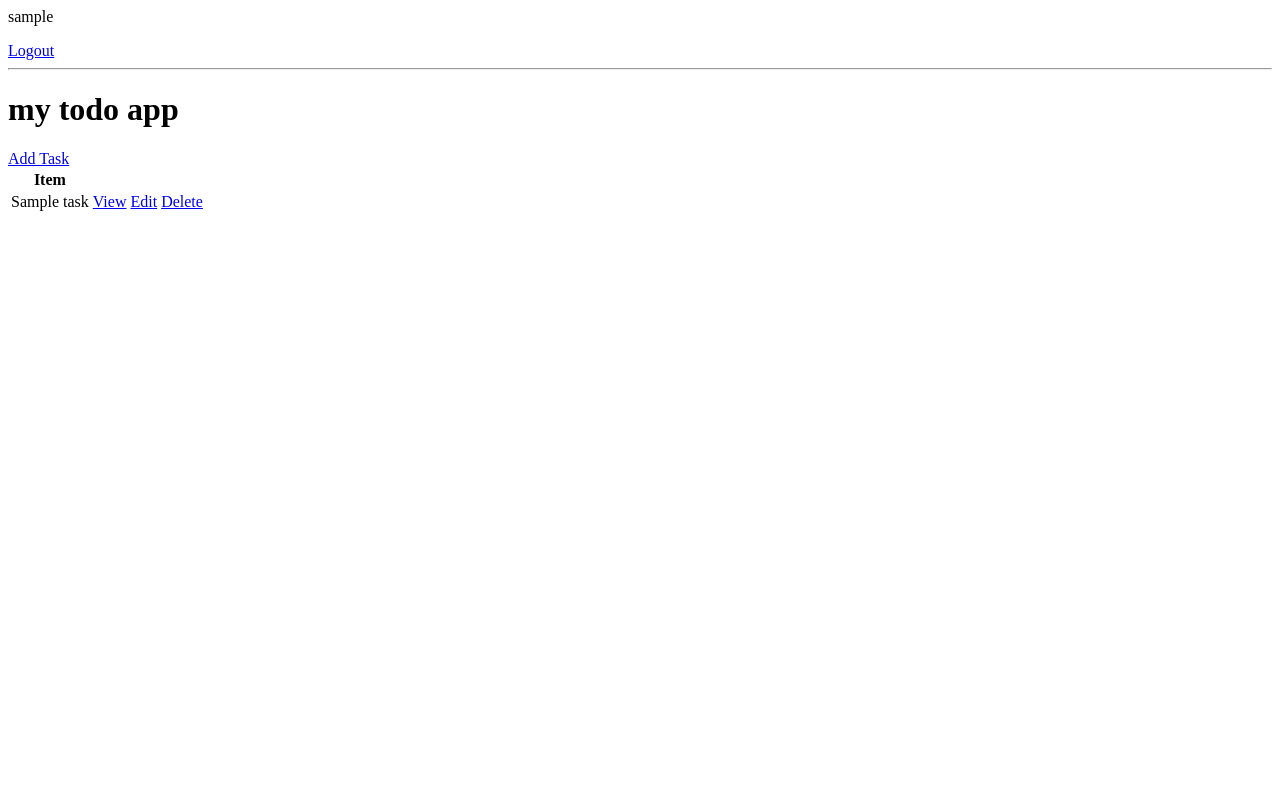
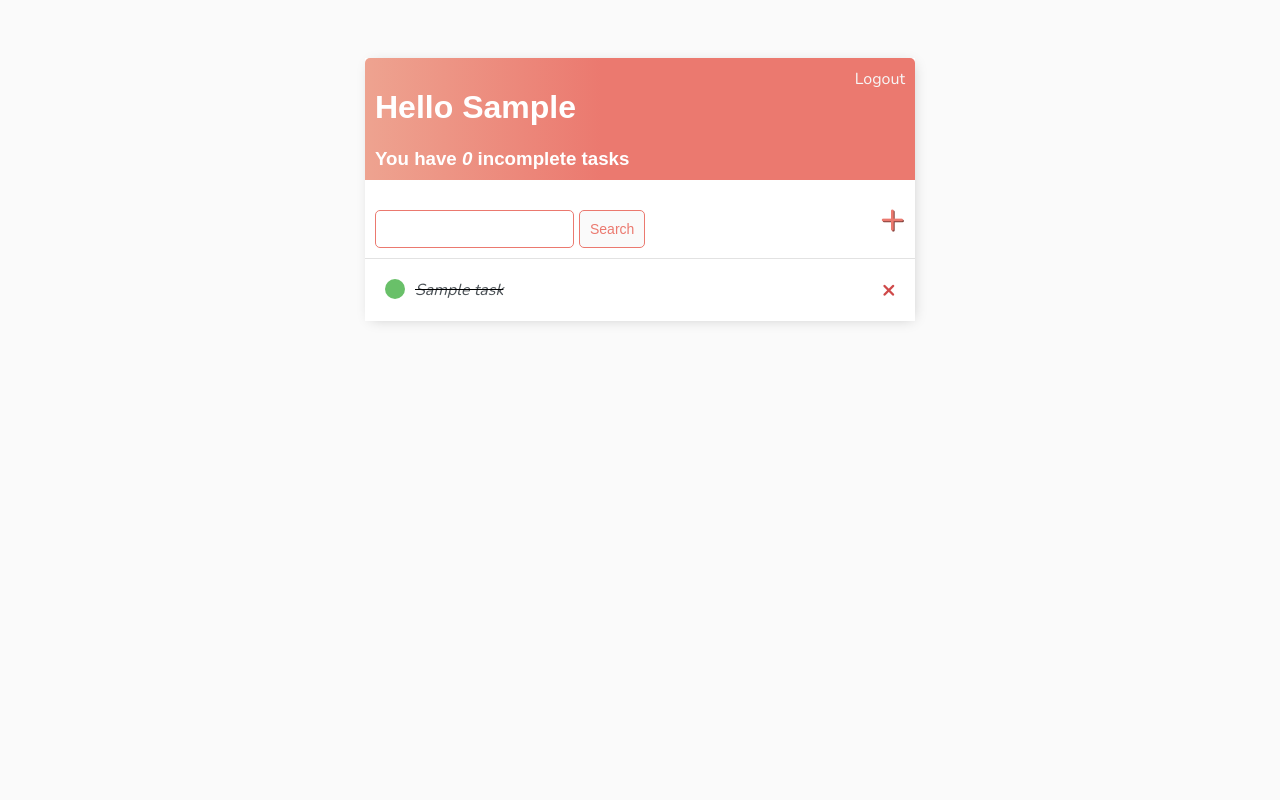
Before and after one commit to Dancan1998/Django-ToDo-app, a Django app: page / in a window 1280 px wide. Run offline with Django 3.2, Linux system fonts and the light colour scheme; a user stored in the database is signed in; tables that the repository leaves empty hold one stand-in row (values such as "Sample post").

Commit message:
styling done

```diff
--- /dev/null
+++ b/templates/todo/main.html
@@ -0,0 +1,149 @@
+{% load static %}
+<!DOCTYPE html>
+<html lang="en">
+  <head>
+    <meta charset="UTF-8" />
+    <meta http-equiv="X-UA-Compatible" content="IE=edge" />
+    <meta name="viewport" content="width=device-width, initial-scale=1.0" />
+    <title>TODO</title>
+    <link rel="preconnect" href="https://fonts.gstatic.com" />
+    <link
+      href="https://fonts.googleapis.com/css2?family=Nunito:wght@200&display=swap"
+      rel="stylesheet"
+    />
+    <style>
+      body {
+        background-color: #fafafa;
+        font-family: "Nunito", sans-serif;
+        padding-top: 50px;
+      }
+      h1,
+      h2,
+      h3,
+      h4,
+      h5,
+      h6 {
+        font-family: "Raleway", sans-serif;
+      }
+
+      a,
+      p {
+        color: #4b5156;
+      }
+      .container {
+        max-width: 550px;
+        margin: auto;
+        background-color: #fff;
+        -webkit-box-shadow: 2px 2px 13px -4px rgba(0, 0, 0, 0.21);
+        box-shadow: 2px 2px 13px -4px rgba(0, 0, 0, 0.21);
+      }
+
+      .header-bar {
+        display: flex;
+        justify-content: space-between;
+        color: #fff;
+        padding: 10px;
+        border-radius: 5px 5px 0 0;
+        background: linear-gradient(
+          90deg,
+          #eea390 0%,
+          #eb796f 43%,
+          #eb796f 100%
+        );
+      }
+
+      .header-bar a {
+        color: rgb(247, 247, 247);
+        text-decoration: none;
+      }
+
+      .task-wrapper {
+        display: flex;
+        align-items: center;
+        justify-content: space-between;
+        padding: 20px;
+        background-color: #fff;
+        border-top: 1px solid rgb(226, 226, 226);
+      }
+
+      .task-title {
+        display: flex;
+      }
+
+      .task-title a {
+        text-decoration: none;
+        color: #4b5156;
+        margin-left: 10px;
+      }
+
+      .task-complete-icon {
+        height: 20px;
+        width: 20px;
+        background-color: rgb(105, 192, 105);
+        border-radius: 50%;
+      }
+
+      .task-incomplete-icon {
+        height: 20px;
+        width: 20px;
+        background-color: rgb(218, 218, 218);
+        border-radius: 50%;
+      }
+
+      .delete-link {
+        text-decoration: none;
+        font-weight: 900;
+        color: #cf4949;
+        font-size: 22px;
+        line-height: 0;
+      }
+
+      #search-add-wrapper {
+        display: flex;
+        justify-content: space-between;
+        align-items: center;
+        padding: 10px;
+      }
+
+      #add-link {
+        color: #eb796f;
+        text-decoration: none;
+        font-size: 42px;
+        text-shadow: 1px 1px #81413b;
+      }
+
+      input[type="text"],
+      input[type="password"],
+      textarea {
+        border: 1px solid #eb796f;
+        border-radius: 5px;
+        padding: 10px;
+        width: 90%;
+      }
+
+      label {
+        padding-top: 10px !important;
+        display: block;
+      }
+
+      .button {
+        border: 1px solid #eb796f;
+        background-color: #fafafa;
+        color: #eb796f;
+        padding: 10px;
+        font-size: 14px;
+        border-radius: 5px;
+        cursor: pointer;
+        text-decoration: none;
+      }
+
+      .card-body {
+        padding: 20px;
+      }
+    </style>
+  </head>
+
+  <body>
+    <div class="container">{% block content %} {% endblock content %}</div>
+  </body>
+</html>
--- a/templates/todo/task_detail.html
+++ b/templates/todo/task_detail.html
@@ -1 +1,4 @@
+{% extends "todo/main.html" %} {% block content %}
+
 <h1>Task : {{task_detail}}</h1>
+{% endblock content %}
--- a/templates/todo/task_list.html
+++ b/templates/todo/task_list.html
@@ -1,29 +1,63 @@
-{% if request.user.is_authenticated %}
-<p>{{request.user}}</p>
-<a href="{% url 'todo:logout' %}">Logout</a>
-{%else%}
+{% extends "todo/main.html" %} {% block content %}
 
-<a href="">Login</a>
+<div class="header-bar">
+  <div>
+    <h1>Hello {{request.user|title}}</h1>
+    <h3 style="margin: 0">
+      You have <i>{{count}}</i> incomplete task{{ count|pluralize:"s"}}
+    </h3>
+  </div>
 
-{% endif %}
+  {% if request.user.is_authenticated %}
 
-<hr />
-<h1>my todo app</h1>
-<a href="{% url 'todo:task-create' %}">Add Task</a>
+  <a href="{% url 'todo:logout' %}">Logout</a>
+  {%else%}
 
-<table>
-  <tr>
-    <th>Item</th>
-    <th></th>
-  </tr>
+  <a href="">Login</a>
+
+  {% endif %}
+</div>
+
+<div id="search-add-wrapper">
+  <form method="GET" style="margin-top: 20px; display: flex">
+    <input type="text" name="search-area" value="{{search_input}}" />
+    <input
+      class="button"
+      style="margin-left: 5px"
+      type="submit"
+      value="Search"
+    />
+  </form>
+  <a id="add-link" href="{% url 'todo:task-create' %}">&#x2b;</a>
+</div>
+
+<div class="task-items-wrapper">
   {% for task in tasks %}
-  <tr>
-    <td>{{ task.title }}</td>
-    <td><a href="{% url 'todo:task-detail' task.pk %}">View</a></td>
-    <td><a href="{% url 'todo:task-update' task.pk %}">Edit</a></td>
-    <td><a href="{% url 'todo:task-delete' task.pk %}">Delete</a></td>
-  </tr>
+  <div class="task-wrapper">
+    {% if task.complete %}
+    <div class="task-title">
+      <div class="task-complete-icon"></div>
+      <i
+        ><s><a href="{% url 'todo:task-update' task.pk %}">{{task}}</a></s></i
+      >
+    </div>
+    <a class="delete-link" href="{% url 'todo:task-delete' task.pk %}"
+      >&#215;</a
+    >
+    {% else %}
+    <div class="task-title">
+      <div class="task-incomplete-icon"></div>
+      <a href="{% url 'todo:task-update' task.pk %}">{{task}}</a>
+    </div>
+    <a class="delete-link" href="{% url 'todo:task-delete' task.pk %}"
+      >&#215;</a
+    >
+    {% endif %}
+  </div>
+
   {% empty %}
   <h3>No items in list</h3>
   {% endfor %}
-</table>
+</div>
+
+{% endblock content %}
--- a/todo/views.py
+++ b/todo/views.py
@@ -43,6 +43,11 @@ class TaskListView(LoginRequiredMixin, ListView):
         context = super().get_context_data(**kwargs)
         context['tasks'] = context['tasks'].filter(user=self.request.user)
         context['count'] = context['tasks'].filter(complete=False).count()
+        search_input = self.request.GET.get('search-area') or ''
+        if search_input:
+            context['tasks'] = context['tasks'].filter(
+                title__startswith=search_input)
+        context['search_input'] = search_input
         return context
 
 
```
Also changed, not shown: templates/todo/login.html (+15 -6 lines), templates/todo/register.html (+30 -2 lines), templates/todo/task_confirm_delete.html (+14 -6 lines), templates/todo/task_form.html (+14 -6 lines).
